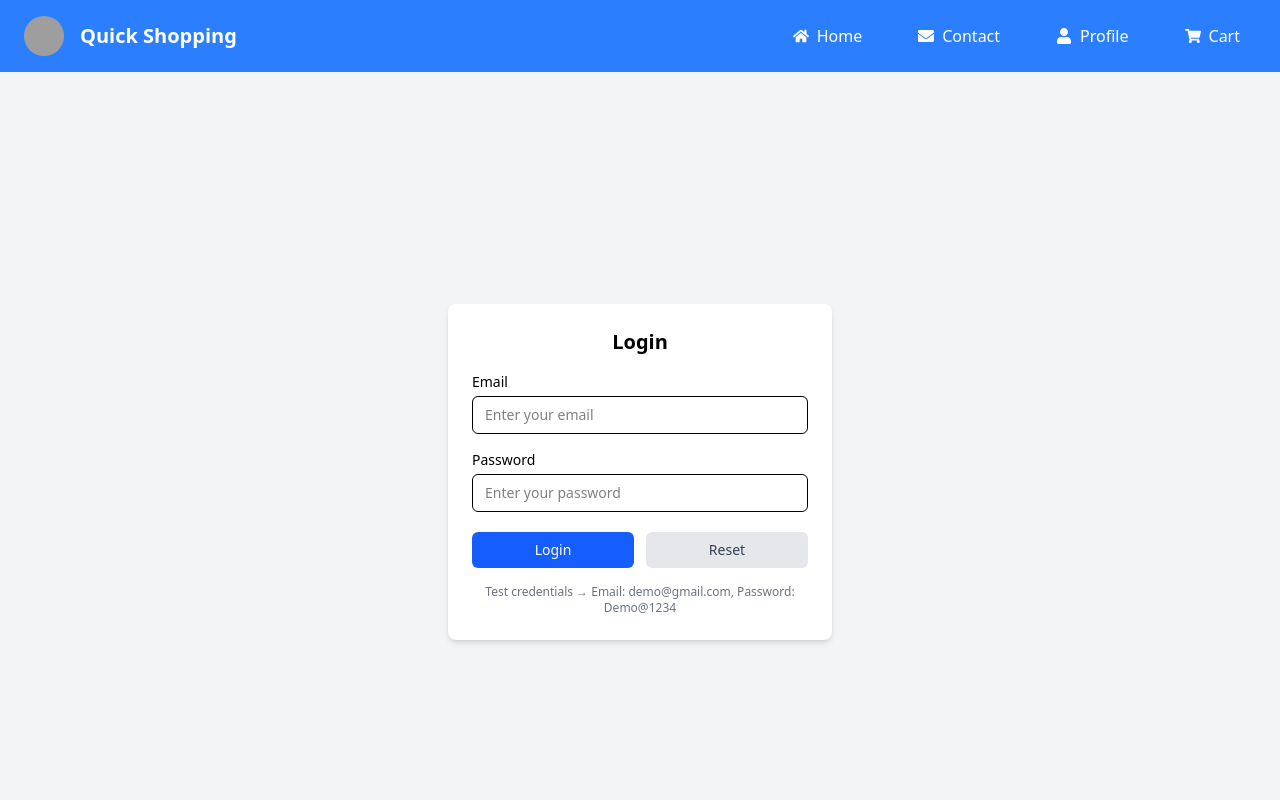
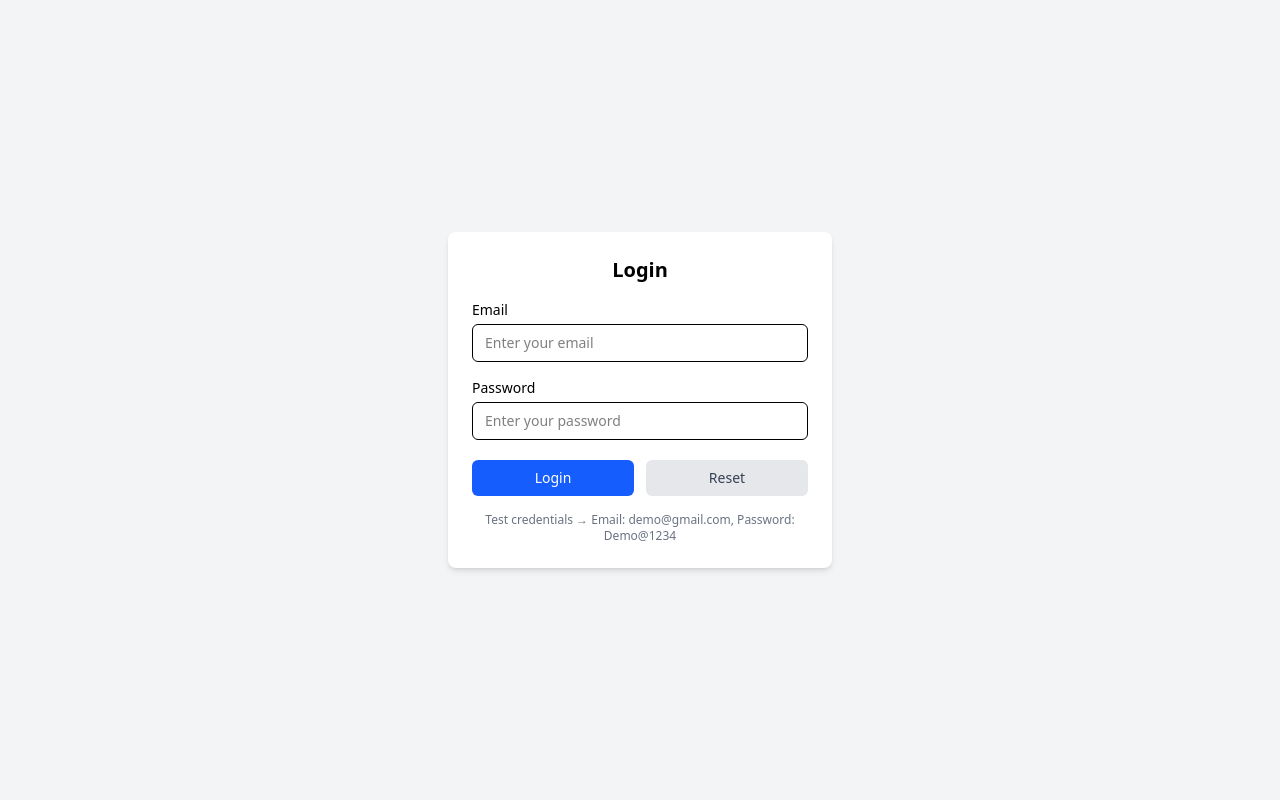
Before and after one commit to harshmeshram21/Quick-Shopping-App, a React (Vite) app: page / in a window 1280 px wide. Shown: the top 800 px of the page. Built offline with nearby package versions, Linux system fonts and the light colour scheme; grey boxes are pictures that could not be loaded.

Commit message:
login page fixed

```diff
--- a/src/components/NavBar.jsx
+++ b/src/components/NavBar.jsx
@@ -47,7 +47,7 @@ function NavBar() {
           <ul className="flex flex-col lg:flex-row lg:items-center lg:space-x-6 space-y-2 lg:space-y-0">
             <li>
               <Link
-                to="/"
+                to="/home"
                 className="flex items-center space-x-2 text-white! block py-2 px-4"
                 onClick={() => setMenuOpen(false)}
               >
--- /dev/null
+++ b/src/layouts/PublicLayout.jsx
@@ -0,0 +1,11 @@
+import { Outlet } from "react-router-dom";
+
+const PublicLayout = () => {
+  return (
+    <div className="min-h-screen flex items-center justify-center bg-gray-100">
+      <Outlet />
+    </div>
+  );
+};
+
+export default PublicLayout;
```
Also changed, not shown: src/main.jsx (+32 -8 lines).
